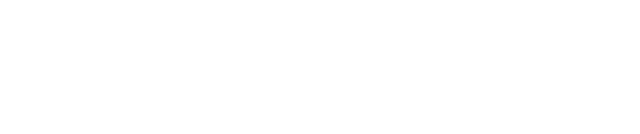
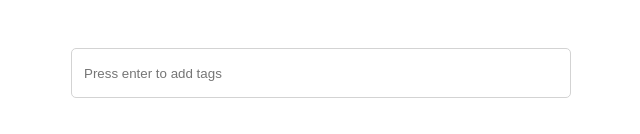
Before and after one commit to NeatKYU/wanted_pre_onboarding, a React (Create React App) app: page / in a window 1280 px wide. Shown: the part 342-476 px from the top of the page, without its empty margins (319-959 px from the left). Built offline with nearby package versions, Linux system fonts and the light colour scheme.

Commit message:
모달 버그 수정, 태그 input 구현

```diff
--- a/src/App.js
+++ b/src/App.js
@@ -2,6 +2,7 @@ import styled from 'styled-components';
 import { Toggle } from './components/Toggle';
 import { Tap } from './components/Tap';
 import { Modal } from './components/Modal';
+import { Tag } from './components/Tag';
 
 function App() {
   return (
@@ -12,6 +13,8 @@ function App() {
       <Tap/>
       <Box/>
       <Modal/>
+      <Box/>
+      <Tag/>
     </Container>
   );
 }
--- a/src/components/Modal.js
+++ b/src/components/Modal.js
@@ -46,14 +46,12 @@ const Container = styled.div`
 `
 
 const ModalComponent = styled.div`
-	width: 100vw;
-	height: 100vh;
 	display: ${props => props.isModalOpen ? 'flex' : 'none'};
 	z-index: 100;
 
 	.wrapper {
-		width: 100%;
-		height: 100%;
+		width: 100vw;
+		height: 100vh;
 		position: absolute;
 		top: 0;
 		left: 0;
--- /dev/null
+++ b/src/components/Tag.js
@@ -0,0 +1,104 @@
+import { useState } from 'react';
+import { IoIosClose } from 'react-icons/io';
+import styled from 'styled-components';
+
+export const Tag = () => {
+
+	const [tagList, setTagList] = useState([])
+
+	const [inputValue, setInputValue] = useState('');
+
+	const handleInputText = (e) => {
+		setInputValue(e.target.value)
+	}
+
+	const handleKeyPress = (e) => {
+		if(e.key === 'Enter'){
+			setTagList([...tagList, inputValue])
+			setInputValue('');
+		}
+	}
+
+	const deleteTag = (inputValue) => {
+		setTagList(tagList.filter((item) => inputValue !== item))
+	}
+
+	return (
+		<>
+			<InputConatiner>
+				{
+					tagList && tagList.map((item, idx) => (
+						<TagButton key={idx}>
+							<span>{item}</span>
+							<div className='close' onClick={() => deleteTag(item)}><IoIosClose/></div>
+						</TagButton>
+					))
+				}
+				<input
+					placeholder='Press enter to add tags'
+					onChange={(e) => handleInputText(e)}
+					onKeyPress={(e) => handleKeyPress(e)}
+					value={inputValue}
+				/>
+			</InputConatiner>
+		</>
+	)
+}
+
+const InputConatiner = styled.div`
+	width: 500px;
+	height: 50px;
+	border-radius: 5px;
+	border: 1px solid lightgray;
+	display: flex;
+	align-items: center;
+	box-sizing: border-box;
+	padding: 10px;
+	overflow: scroll;
+	overflow-y: hidden;
+
+	::-webkit-scrollbar {
+		height: 1px;
+	}
+
+	&:focus-within {
+		border: 1px solid black;
+	}
+
+	input {
+		min-width: 300px;
+		width: 100%;
+		height: 100%;
+		outline: none;
+		border: 0px;
+	}
+`
+
+const TagButton = styled.div`
+	width: auto;
+	height: 30px;
+	border-radius: 5px;
+	background-color: lightgreen;
+	display: flex;
+	align-items: center;
+	box-sizing: border-box;
+	padding-left: 10px;
+	padding-right: 5px;
+	margin-right: 5px;
+
+	.close {
+		width: 20px;
+		height: 20px;
+		border-radius: 2rem;
+		background-color: #fff;
+		display: flex;
+		justify-content: center;
+		align-items: center;
+		margin-left: 10px;
+		cursor: pointer;
+
+		svg {
+			font-size: 1.3rem;
+		}
+	}
+`
```
